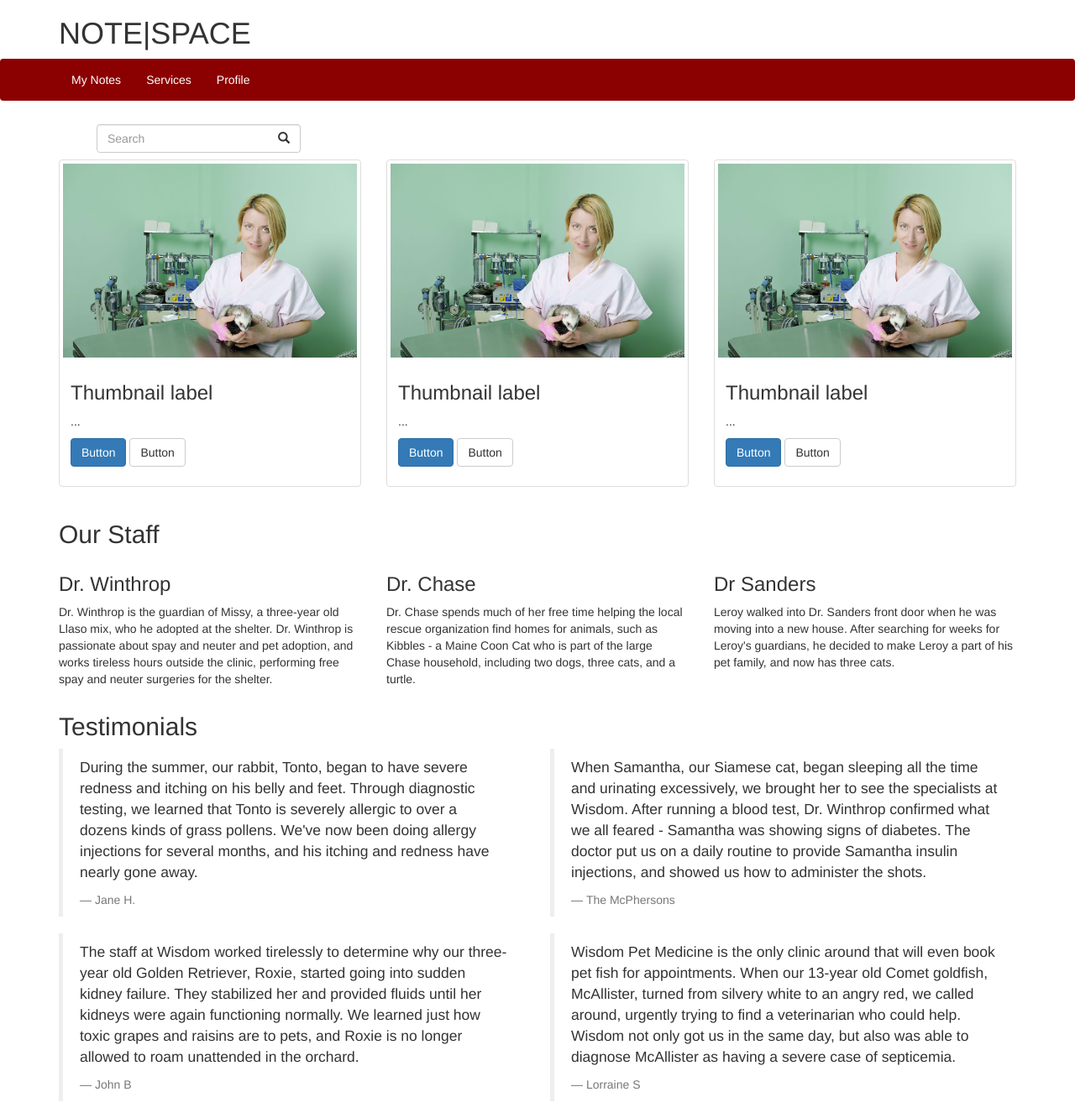
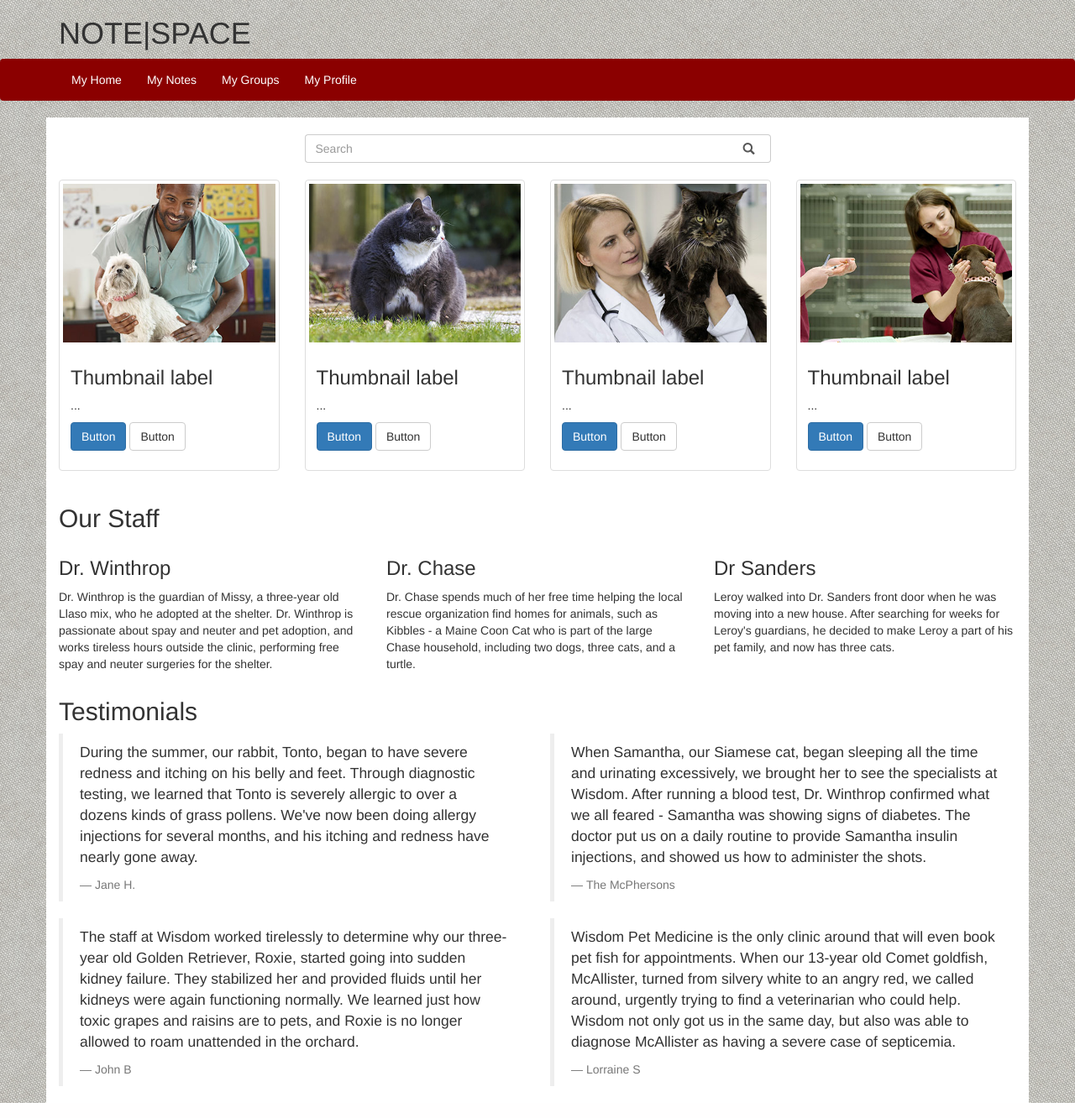
Before and after one commit to CharithPremalal/Notespace, a PHP site: page / in a window 1280 px wide. Shown: the whole page at 84% size. Run offline with PHP 8.4, Linux system fonts and the light colour scheme.

Commit message:
background images added

```diff
--- a/css/styles.css
+++ b/css/styles.css
@@ -1,3 +1,11 @@
+body{
+background-image: url("bg2.jpg");
+}
+
+#boby{
+background-color: white;
+}
+
 .navbar-default {
 
 border: none;
@@ -18,15 +26,29 @@ height: 100px;
 }
 
 
-.add-on .input-group-btn > .btn {
-  border-left-width:0;left:-2px;
-  -webkit-box-shadow: inset 0 1px 1px rgba(0, 0, 0, 0.075);
-  box-shadow: inset 0 1px 1px rgba(0, 0, 0, 0.075);
+
+.stylish-input-group .input-group-addon{
+
+background: white !important;
+
 }
-/* stop the glowing blue shadow */
-.add-on .form-control:focus {
- box-shadow:none;
- -webkit-box-shadow:none;
- border-color:#cccccc;
+
+
+.stylish-input-group .form-control{
+
+border-right:0;
+
+box-shadow:0 0 0;
+
+border-color:#ccc;
+
 }
-.form-control{width:20%}
+
+
+.stylish-input-group button{
+
+border:0;
+
+background:transparent;
+
+}
--- a/index.html
+++ b/index.html
@@ -8,39 +8,45 @@
   <link rel="stylesheet" href="css/styles.css">
   <title>Bootstrap</title>
 </head>
-<body >
+<body>
 
 <header>
 <div class="container"><h1>NOTE|SPACE</h1></div>
 <nav class="navbar navbar-default" role="navigation">
   <div class="container">
       <ul class="nav navbar-nav">
-        <li><a href="#mission">My Notes</a></li>
-        <li><a href="#services">Services</a></li>
-        <li><a href="#staff">Profile</a></li>
+        <li><a href="#mission">My Home</a></li>
+        <li><a href="#services">My Notes</a></li>
+        <li><a href="#staff">My Groups</a></li>
+        <li><a href="#staff">My Profile</a></li>
       </ul>
   </div>
 </nav>
 </header>
+<div class="container" id="boby">
 
-<div class="container">
-  <div class="container">
-<div class="col-md-12">
-  <form class="navbar-form" role="search">
-    <div class="input-group add-on">
-      <input class="form-control" placeholder="Search" name="srch-term" id="srch-term" type="text">
-      <div class="input-group-btn">
-        <button class="btn btn-default" type="submit"><i class="glyphicon glyphicon-search"></i></button>
+  <div class="row">
+    <br>
+    <div class="container">
+      <div class="row">
+            <div class="col-sm-6 col-sm-offset-3">
+                <div id="imaginary_container">
+                    <div class="input-group stylish-input-group">
+                        <input type="text" class="form-control"  placeholder="Search" >
+                        <span class="input-group-addon">
+                            <button type="submit">
+                                <span class="glyphicon glyphicon-search"></span>
+                            </button>
+                        </span>
+                    </div>
+                </div>
+            </div>
       </div>
     </div>
-  </form>
-</div>
-</div>
-
-  <div class="row">
-    <div class="col-sm-6 col-md-4">
+    <br>
+    <div class="col-sm-6 col-md-3">
       <div class="thumbnail">
-        <img src="images/headerimage.jpg" alt="...">
+        <img src="images/grooming.jpg" alt="...">
         <div class="caption">
           <h3>Thumbnail label</h3>
           <p>...</p>
@@ -48,9 +54,9 @@
         </div>
       </div>
     </div>
-    <div class="col-sm-6 col-md-4">
+    <div class="col-sm-6 col-md-3">
       <div class="thumbnail">
-        <img src="images/headerimage.jpg" alt="...">
+        <img src="images/nutrition.jpg" alt="...">
         <div class="caption">
           <h3>Thumbnail label</h3>
           <p>...</p>
@@ -58,9 +64,19 @@
         </div>
       </div>
     </div>
-    <div class="col-sm-6 col-md-4">
+    <div class="col-sm-6 col-md-3">
       <div class="thumbnail">
-        <img src="images/headerimage.jpg" alt="...">
+        <img src="images/pestcontrol.jpg" alt="...">
+        <div class="caption">
+          <h3>Thumbnail label</h3>
+          <p>...</p>
+          <p><a href="#" class="btn btn-primary" role="button">Button</a> <a href="#" class="btn btn-default" role="button">Button</a></p>
+        </div>
+      </div>
+    </div>
+    <div class="col-sm-6 col-md-3">
+      <div class="thumbnail">
+        <img src="images/vaccinations.jpg" alt="...">
         <div class="caption">
           <h3>Thumbnail label</h3>
           <p>...</p>
```
Also changed, not shown: css/bg1.jpg (added), css/bg2.jpg (added), images/exoticpets.jpg (added), images/generalhealth.jpg (added), images/grooming.jpg (added), images/headerimage.jpg (deleted), images/nutrition.jpg (added), images/pestcontrol.jpg (added), images/vaccinations.jpg (added).
